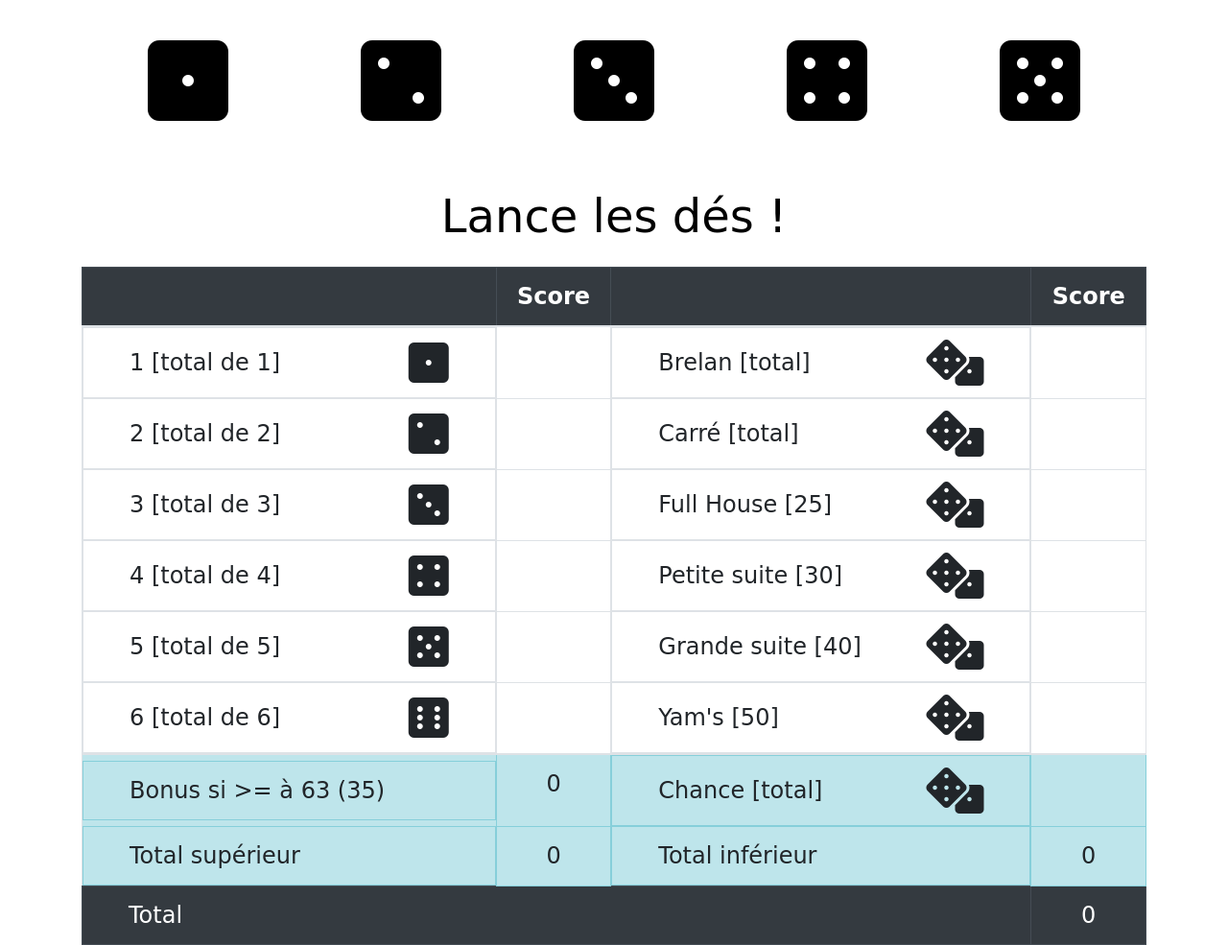
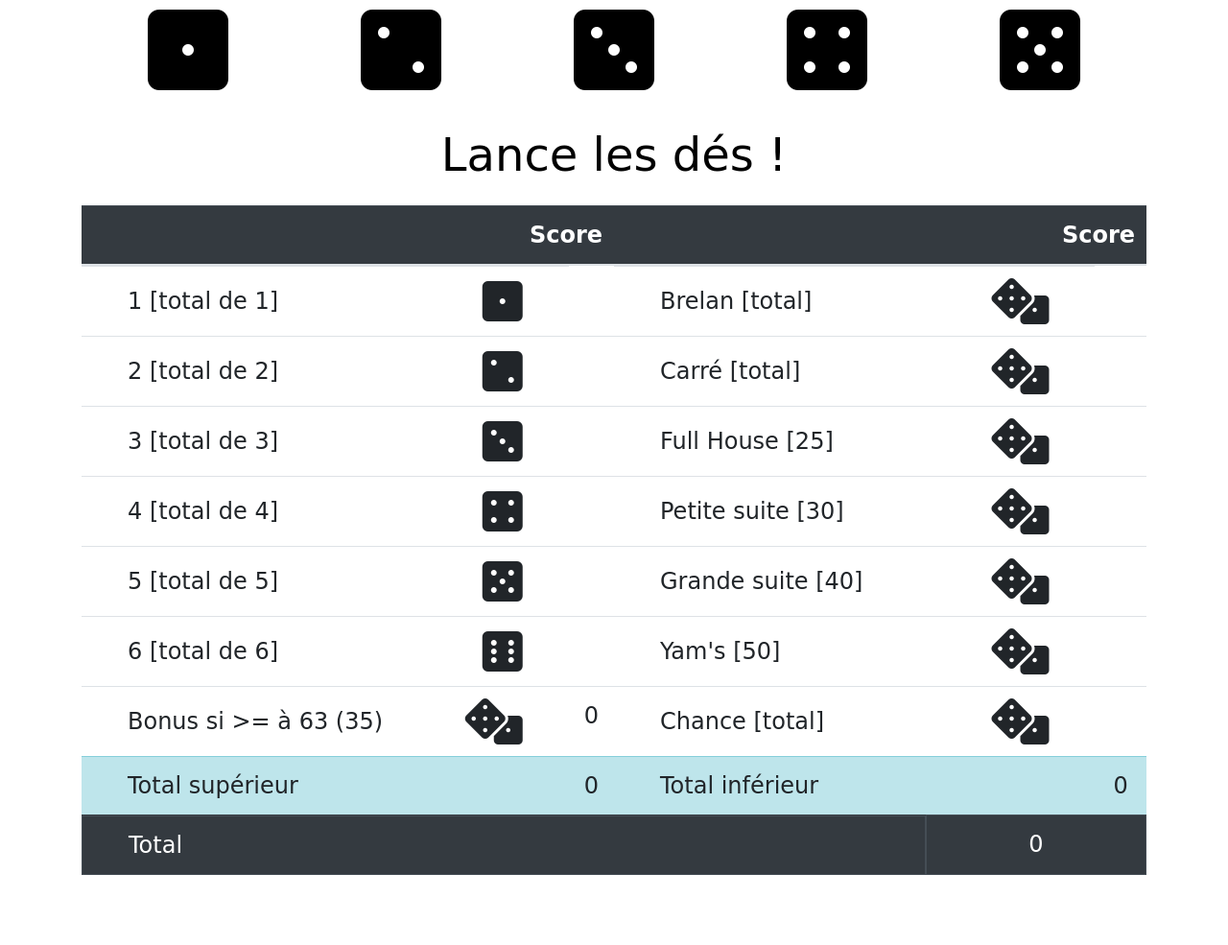
Before and after one commit to PrescilliaDSD/Yahtzee-Game-PrescilliaDSD, a plain HTML site: page html/index.html in a window 1280 px wide. Shown: the part 157-1142 px from the top of the page at 96% size. After the commit the page ends 1069 px from the top, so only its background shows below. Drawn offline with nearby package versions, Linux system fonts and the light colour scheme; a web font is replaced by a local one.

Commit message:
restart : html css ok

```diff
--- a/css/style.css
+++ b/css/style.css
@@ -5,6 +5,10 @@
 
 .fas {
     font-size: 2em;
+}
+
+i.fa-arrow-alt-circle-down{
+    font-size: 1.5em;
 }
 
 .dice-button, .throw-dice, .reset-button {
--- a/html/index.html
+++ b/html/index.html
@@ -16,7 +16,7 @@
     <div class="container mh-100">
         <h1 class="text-center yams-title">Y A M S</h1>
 
-        <div class="mt-5 mb-5 d-flex justify-content-around reset-button-div dice-div">
+        <div class="mt-3 mb-3 d-flex justify-content-around reset-button-div dice-div">
             <button id ="dice1" class="dice-button bg-transparent"><i class="all-dice fas fa-dice-one"></i></button>
             <button id ="dice2" class="dice-button bg-transparent"><i class="all-dice fas fa-dice-two"></i></button>
             <button id ="dice3" class="dice-button bg-transparent"><i class="all-dice fas fa-dice-three"></i></button>
@@ -27,68 +27,91 @@
         <div class="d-flex justify-content-center mb-3 end-game">
             <button class="throw-dice bg-transparent">Lance les dés !</button>
         </div>
-
-        <table class="m-auto table table-bordered col-xs-6 col-md-12">
+        <div class="d-flex">
+            <table class="m-auto table col-xs-3 col-md-6">
                 <thead class="table-dark">
-                <th></th>
-                <th class="text-center">Score</th>
-                <th></th>
-                <th class="text-center">Score</th>
+                    <th colspan="2" class="text-right">Score</th>
                 </thead>
                 <tbody>
                     <tr>
                         <td class="d-flex justify-content-between align-items-center px-5">1 [total de 1] <i class="fas fa-dice-one exemple"></i></td>
                         <td class="text-center score-td empty"></td>
-                    <td class="d-flex justify-content-between align-items-center px-5" title="3 dés identiques">Brelan [total] <i class="fas fa-dice"></i></td>
-                    <td class="text-center score-td empty"></td>
                     </tr>
                     <tr>
                         <td class="d-flex justify-content-between align-items-center px-5">2 [total de 2] <i class="fas fa-dice-two"></i></td>
-                    <td class="text-center score-td empty"></td>
-                    <td class="d-flex justify-content-between align-items-center px-5" title="4 dés identiques">Carré [total] <i class="fas fa-dice"></i></td>
                         <td class="text-center score-td empty"></td>
                     </tr>
                     <tr>
                         <td class="d-flex justify-content-between align-items-center px-5">3 [total de 3] <i class="fas fa-dice-three"></i></td>
                         <td class="text-center score-td empty"></td>
-                    <td class="d-flex justify-content-between align-items-center px-5" title="3 dés identiques + 2 dés identiques">Full House [25] <i class="fas fa-dice"></i></td>
-                    <td class="text-center score-td empty"></td>
                     </tr>
                     <tr>
                         <td class="d-flex justify-content-between align-items-center px-5">4 [total de 4] <i class="fas fa-dice-four"></i></td>
-                    <td class="text-center score-td empty"></td>
-                    <td class="d-flex justify-content-between align-items-center px-5" title="suite de 4 dés">Petite suite [30] <i class="fas fa-dice"></i></td>
                         <td class="text-center score-td empty"></td>
                     </tr>
                     <tr>
                         <td class="d-flex justify-content-between align-items-center px-5">5 [total de 5] <i class="fas fa-dice-five"></i></td>
                         <td class="text-center score-td empty"></td>
+                    </tr>
+                    <tr>
+                        <td class="d-flex justify-content-between align-items-center px-5">6 [total de 6] <i class="fas fa-dice-six"></i></td>
+                        <td class="text-center score-td empty"></td>
+                    </tr>
+                    <tr>
+                        <td class="d-flex justify-content-between align-items-center px-5">Bonus si >= à 63 (35) <i class="fas fa-dice"></i></td>
+                        <td class="text-center bonus"></td>
+                    </tr>
+                    <tr class="table-info">
+                        <td class="d-flex justify-content-between align-items-center px-5">Total supérieur</td>
+                        <td class="text-center superior-score"></td>
+                    </tr>
+                </tbody>
+            </table>
+            <table class="m-auto table col-xs-3 col-md-6">
+                <thead class="table-dark">
+                    <th colspan="2" class="text-right">Score</th>
+                </thead>
+                <tbody>
+                    <tr>
+                        <td class="d-flex justify-content-between align-items-center px-5" title="3 dés identiques">Brelan [total] <i class="fas fa-dice"></i></td>
+                        <td class="text-center score-td empty fill-in-score"></td>
+                    </tr>
+                    <tr>
+                        <td class="d-flex justify-content-between align-items-center px-5" title="4 dés identiques">Carré [total] <i class="fas fa-dice"></i></td>
+                        <td class="text-center score-td empty"></td>
+                    </tr>
+                    <tr>
+                        <td class="d-flex justify-content-between align-items-center px-5" title="3 dés identiques + 2 dés identiques">Full House [25] <i class="fas fa-dice"></i></td>
+                        <td class="text-center score-td empty"></td>
+                    </tr>
+                    <tr>
+                        <td class="d-flex justify-content-between align-items-center px-5" title="suite de 4 dés">Petite suite [30] <i class="fas fa-dice"></i></td>
+                        <td class="text-center score-td empty"></td>
+                    </tr>
+                    <tr>
                         <td class="d-flex justify-content-between align-items-center px-5" title="suite de 5 dés">Grande suite [40] <i class="fas fa-dice"></i></td>
                         <td class="text-center score-td empty"></td>
                     </tr>
                     <tr>
-                    <td class="d-flex justify-content-between align-items-center px-5">6 [total de 6] <i class="fas fa-dice-six"></i></td>
-                    <td class="text-center score-td empty"></td>
                         <td class="d-flex justify-content-between align-items-center px-5" title="5 dés identiques">Yam's [50] <i class="fas fa-dice"></i></td>
                         <td class="text-center score-td empty"></td>
                     </tr>
-            </tbody>
-                <tr class="table-info">
-                    <td class="d-flex justify-content-between align-items-center px-5">Bonus si >= à 63 (35)</td>
-                    <td class="bonus text-center"></td>
+                    <tr>
                         <td class="d-flex justify-content-between align-items-center px-5" title="résultat brut des 5 dés, aucune condition requise">Chance [total] <i class="fas fa-dice"></i></td>
                         <td class="text-center score-td empty"></td>
                     </tr>
                     <tr class="table-info">
-                    <td class="d-flex justify-content-between align-items-center px-5">Total supérieur</td>
-                    <td class="superior-score text-center"></td>
                         <td class="d-flex justify-content-between align-items-center px-5">Total inférieur</td>
                         <td class="inferior-score text-center"></td>
                     </tr>
-                <tfoot class="table-dark">
-                    <td colspan="3" class="px-5">Total</td>
+                </tbody>
+            </table>
+        </div>
+        <table class="table-dark m-auto table table-bordered col-xs-6 col-md-12">
+            <tr>
+                <td class="d-flex justify-content-between align-items-center px-5">Total</td>
                 <td class="final-score text-center"></td>
-                </tfoot>
+            </tr>
         </table>
     </div>
 
```
Lines whose indentation alone changed are shown as unchanged.
